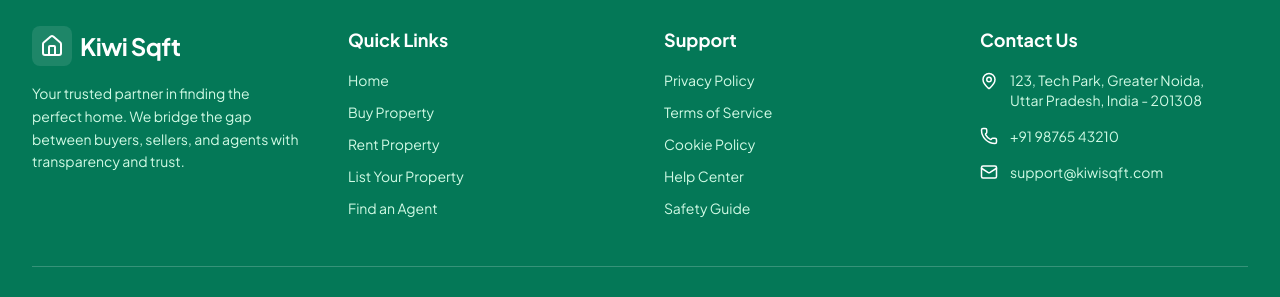
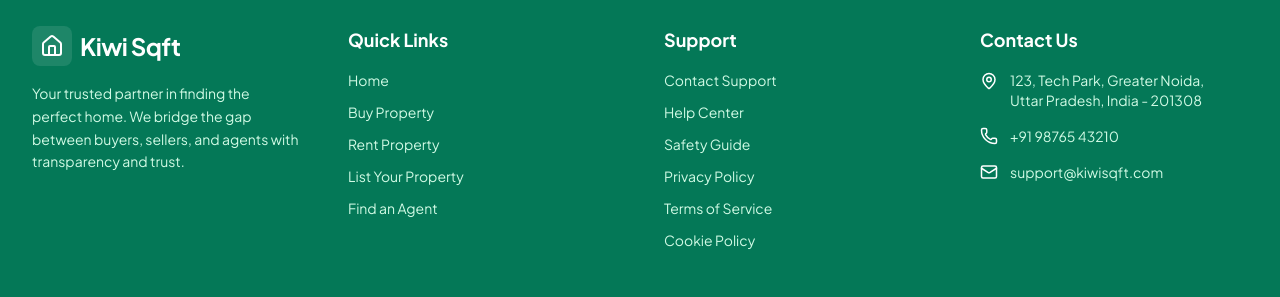
Before and after one commit to rishabhv97/withCloud, a React (Vite) app: page /#/ in a window 1280 px wide. Shown: the part 1668-1965 px from the top of the page. Built offline with nearby package versions, Linux system fonts and the light colour scheme; no server answers; the database is empty.

Commit message:
upadate policy

```diff
--- a/src/App.tsx
+++ b/src/App.tsx
@@ -1,6 +1,7 @@
 import React from 'react';
 import { HashRouter as Router, Routes, Route, Navigate } from 'react-router-dom';
 import { Toaster } from 'react-hot-toast';
+
 
 // Components
 import Navbar from './components/Navbar';
@@ -22,6 +23,14 @@
 import Login from './pages/Login';
 import Signup from './pages/Signup';
 import UserDashboard from './pages/UserDashboard';
+
+// Info & Support Pages
+import PrivacyPolicy from './pages/info/PrivacyPolicy';
+import TermsOfService from './pages/info/TermsOfService';
+import CookiePolicy from './pages/info/CookiePolicy';
+import HelpCenter from './pages/info/HelpCenter';
+import SafetyGuide from './pages/info/SafetyGuide';
+import Support from './pages/info/Support';
 
 // Admin Pages
 import AdminDashboard from './pages/admin/AdminDashboard';
@@ -55,6 +64,14 @@
                   <Route path="/buy" element={<Listings type="sale" />} />
                   <Route path="/rent" element={<Listings type="rent" />} />
                   <Route path="/property/:id" element={<PropertyDetails />} />
+
+                  {/* Info & Support Routes */}
+                  <Route path="/support" element={<Support />} />
+                  <Route path="/privacy" element={<PrivacyPolicy />} />
+                  <Route path="/terms" element={<TermsOfService />} />
+                  <Route path="/cookies" element={<CookiePolicy />} />
+                  <Route path="/help" element={<HelpCenter />} />
+                  <Route path="/safety" element={<SafetyGuide />} />
 
                   {/* Auth Routes */}
                   <Route path="/login" element={<Login />} />
--- a/src/components/Footer.tsx
+++ b/src/components/Footer.tsx
@@ -40,11 +40,13 @@
           <div>
             <h3 className="font-bold text-lg mb-4 text-white">Support</h3>
             <ul className="space-y-3 text-sm text-emerald-100">
-              <li><Link to="#" className="hover:text-white transition-colors">Privacy Policy</Link></li>
-              <li><Link to="#" className="hover:text-white transition-colors">Terms of Service</Link></li>
-              <li><Link to="#" className="hover:text-white transition-colors">Cookie Policy</Link></li>
-              <li><Link to="#" className="hover:text-white transition-colors">Help Center</Link></li>
-              <li><Link to="#" className="hover:text-white transition-colors">Safety Guide</Link></li>
+              {/* Added link to your new Support page */}
+              <li><Link to="/support" className="hover:text-white transition-colors">Contact Support</Link></li>
+              <li><Link to="/help" className="hover:text-white transition-colors">Help Center</Link></li>
+              <li><Link to="/safety" className="hover:text-white transition-colors">Safety Guide</Link></li>
+              <li><Link to="/privacy" className="hover:text-white transition-colors">Privacy Policy</Link></li>
+              <li><Link to="/terms" className="hover:text-white transition-colors">Terms of Service</Link></li>
+              <li><Link to="/cookies" className="hover:text-white transition-colors">Cookie Policy</Link></li>
             </ul>
           </div>
 
--- a/src/pages/info/CookiePolicy.tsx
+++ b/src/pages/info/CookiePolicy.tsx
@@ -18,7 +18,7 @@
 
           <section>
             <h2 className="text-xl font-bold text-gray-900 mb-3">How we use cookies</h2>
-            <p>At Kiwi Sqft, we use cookies primarily for <strong>Authentication and Security</strong>. When you log in, our secure backend (Supabase) uses cookies to keep your session active so you do not have to log in every time you visit a new page.</p>
+            <p>At Kiwi Sqft, we use cookies primarily for <strong>Authentication and Security</strong>. When you log in, our secure backend uses cookies to keep your session active so you do not have to log in every time you visit a new page.</p>
           </section>
 
           <section>
```
